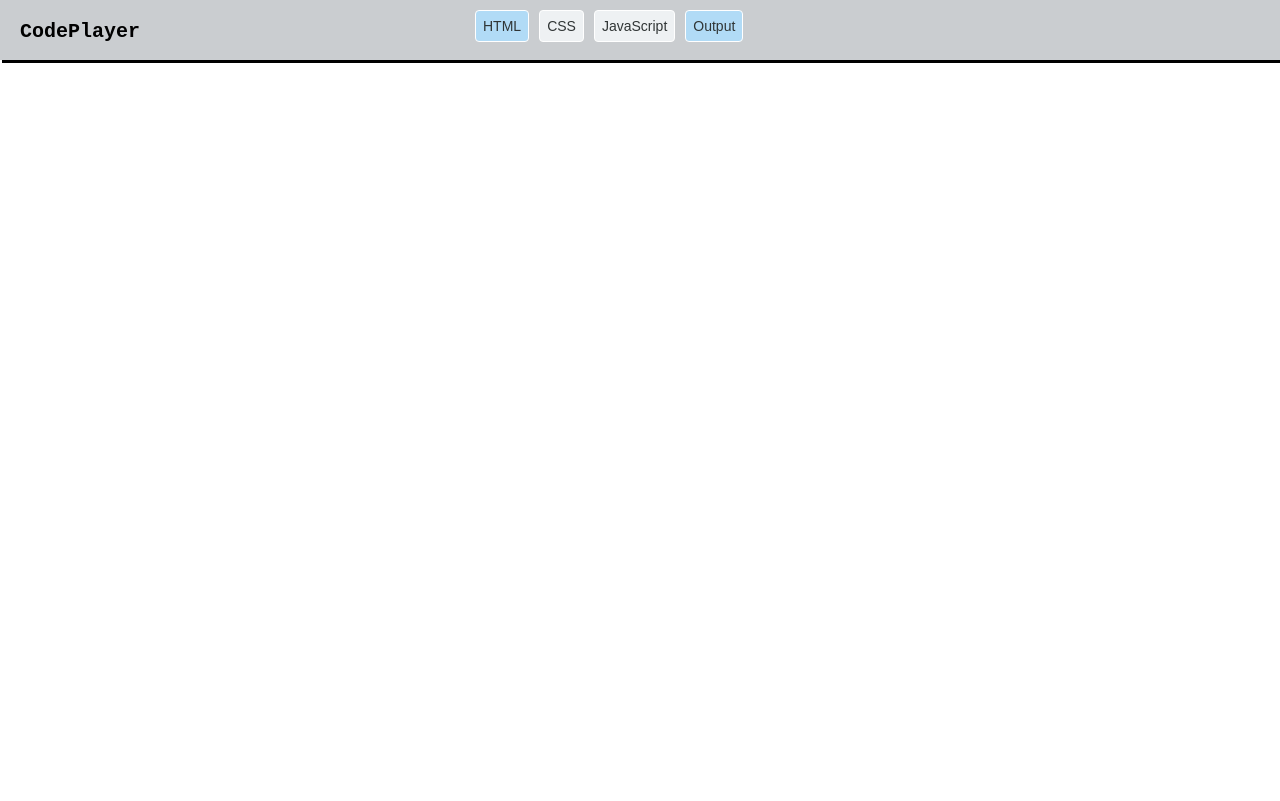
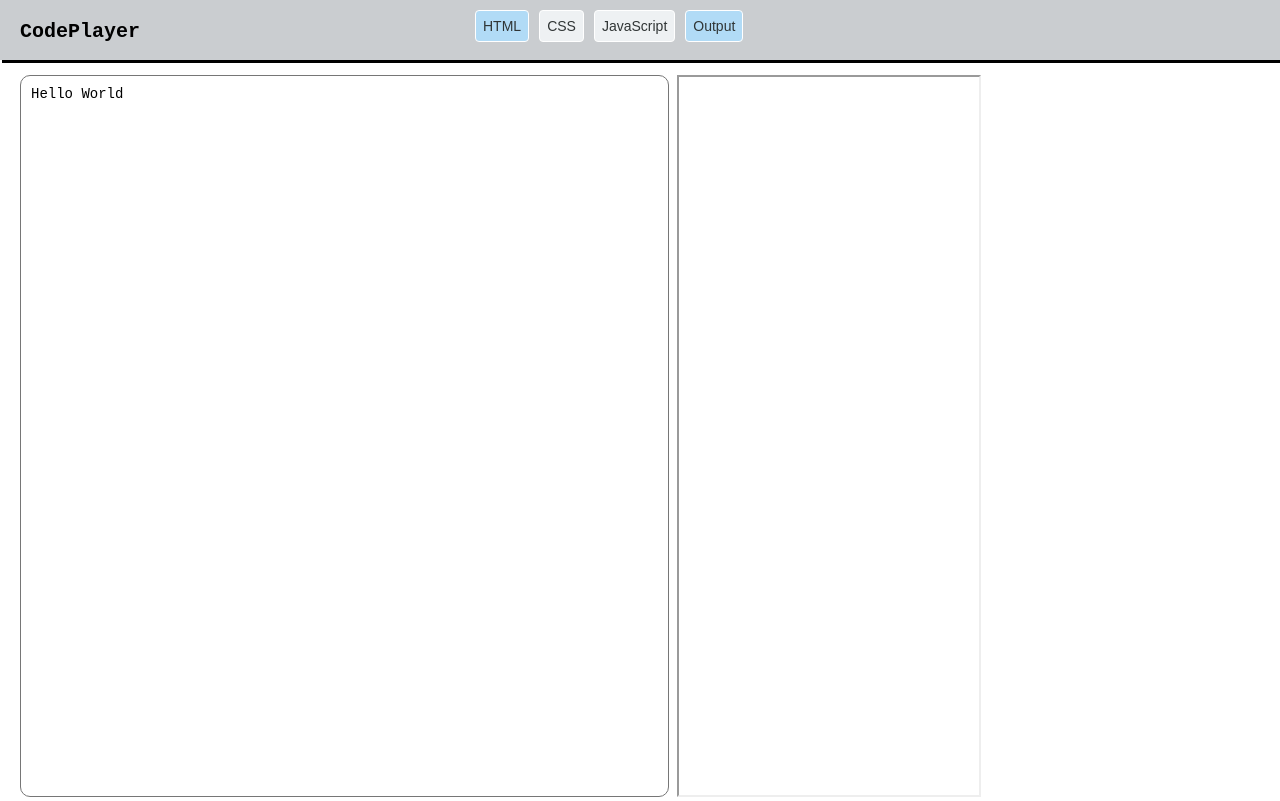
Before and after one commit to csergey8/code_player, a plain HTML site: page index.html in a window 1280 px wide. Drawn offline with Linux system fonts and the light colour scheme.

Commit message:
add area and frame

```diff
--- a/css/styles.css
+++ b/css/styles.css
@@ -2,6 +2,7 @@ body {
   font-family: monospace;
   margin: 0px;
   padding: 0px;
+  height: 100%;
 }
 
 #topbar {
@@ -18,6 +19,11 @@ body {
 
 }
 
+.btn-container:after{
+  content: "";
+  clear: both;
+  display: block;
+}
 .btn {
   float: left;
   border: 1px solid white;
@@ -42,10 +48,31 @@ body {
 
 
 #logo {
-  height: 100%;
   font-size: 20px;
   font-weight: bold;
   padding: 20px;
   margin-right: 50px;
   float: left;
 }
+
+#bodyContainer {
+  height: 700px;
+  margin-top: 15px;
+
+}
+
+textarea {
+  font-family: monospace;
+  font-size: 14px;
+  max-width: 50%;
+  min-width: 49%;
+  margin-left: 20px;
+  height: 700px;
+  resize: none;
+  border-radius: 10px;
+  padding: 10px;
+}
+
+iframe {
+  height: 718px;
+}
--- a/index.html
+++ b/index.html
@@ -24,7 +24,12 @@
   </div>
  <div class="btn active" id="output">Output</button>
  </div>
+</div>
+</div>
 
+<div id="bodyContainer">
+  <textarea id="htmlPanel">Hello World</textarea>
+  <iframe id="outputPanel"></iframe>
 </div>
 
 
--- a/js/app.js
+++ b/js/app.js
@@ -22,4 +22,6 @@
 
 
 
+
+
 })(jQuery);
```
